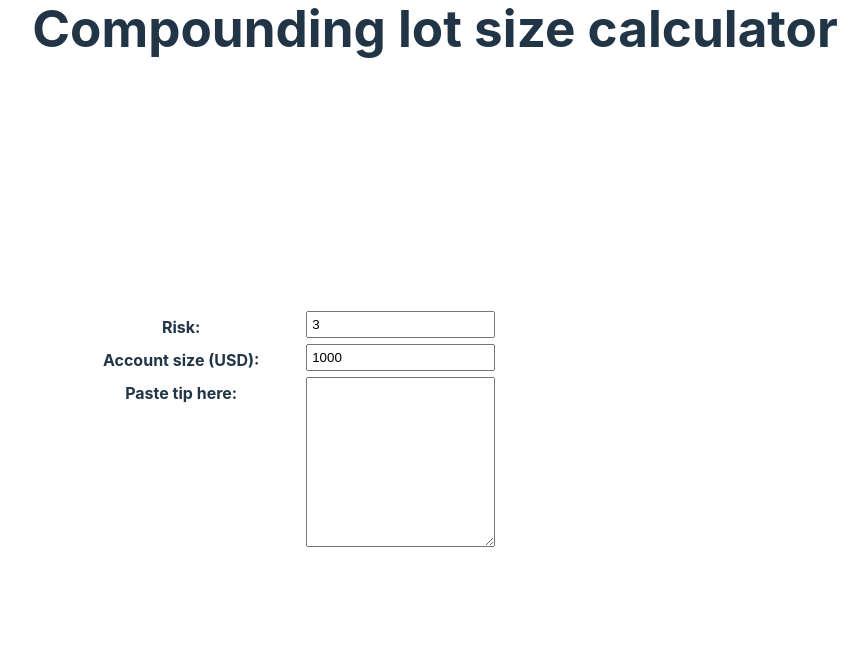
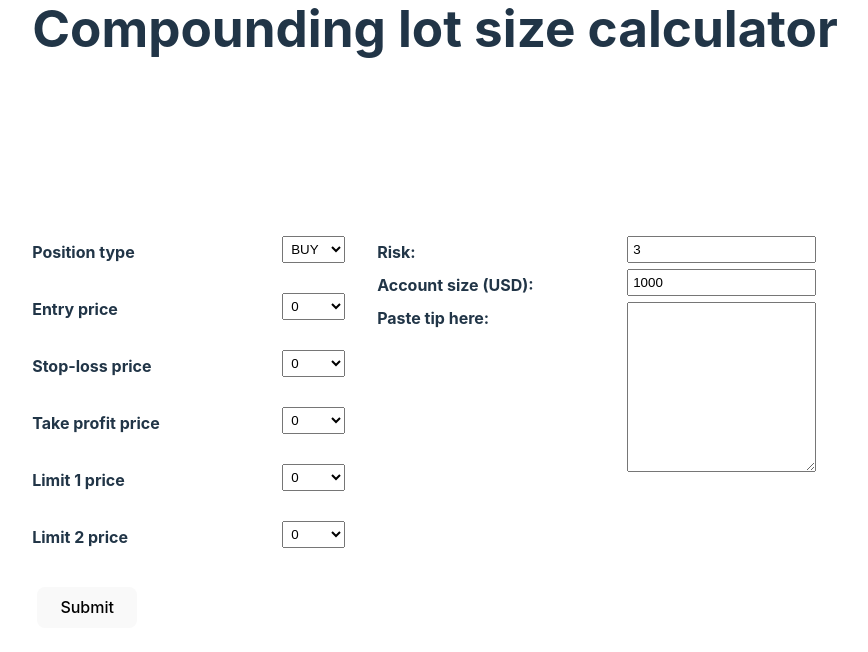
Before and after one commit to fivethreeo/calculate-compounding, a React (Vite) app: page / in a window 1280 px wide. Shown: the top 652 px of the page, without its empty margins (205-1073 px from the left). Built offline with nearby package versions, Linux system fonts and the light colour scheme.

Commit message:
Working parsing

```diff
--- a/src/App.tsx
+++ b/src/App.tsx
@@ -1,63 +1,155 @@
-import {Decimal} from 'decimal.js';
-import { useState } from "react";
+import { Decimal } from "decimal.js";
+import { useReducer, useState } from "react";
 import reactLogo from "./assets/react.svg";
 import "./App.css";
 
 import { useId, useCallback } from "react";
 const pricesRe = /(\d{4}(\.\d?\d)?)/g;
+const buySellRe = /sell/gi;
+/*
 function usePriceOptions(): [string[], JSX.Element, (value: string) => void] {
   const [prices, setPrices] = useState<string[]>([]);
   const setPricesFromValue = useCallback((value: string): void => {
     setPrices(Array.from(value.matchAll(pricesRe)).map((match) => match[0]));
   }, []);
 
-  return [
-    prices,
-    <>
-      <option value=""></option>
-      {prices.map((object, i) => (
-        <option value={object} key={i}>
-          {object}
-        </option>
-      ))}
-    </>,
-    setPricesFromValue,
-  ];
+  return [prices, setPricesFromValue];
 }
+*/
+type tipPrices = {
+  [key in "entry" | "stopLoss" | "takeProfit" | "order1" | "order2"]: Decimal;
+};
+
+type appState = {
+  accountSize: Decimal;
+  risk: number;
+  prices: tipPrices;
+  positionType: string;
+  pricesSet: boolean;
+};
+
+type appAction = {
+  type: string;
+  payload: string;
+};
+
+const appReducer = (state: appState, action: appAction): appState => {
+  switch (true) {
+    case ["entry", "stopLoss", "takeProfit", "order1", "order2"].includes(
+      action.type
+    ):
+      const newPrices = {
+        ...state.prices,
+        [action.type]: new Decimal(action.payload),
+      };
+      return {
+        ...state,
+        prices: newPrices,
+        pricesSet: Object.values(newPrices).every((value) => !value.isZero()),
+      };
+    case action.type == "accountSize":
+      return { ...state, accountSize: new Decimal(action.payload) };
+    case action.type == "risk":
+      return { ...state, risk: parseInt(action.payload) };
+    case action.type == "parseTip":
+      const positionType = buySellRe.test(action.payload) ? "SELL" : "BUY";
+
+      const prices = Array.from(action.payload.matchAll(pricesRe))
+        .map((v) => new Decimal(v[0]))
+        .sort((a, b) => (a.lessThan(b) ? 1 : -1));
+      console.log(prices.map((p) => p.toString()));
+      if (prices.length > 2) {
+        const newPrices = {
+          entry: positionType == "BUY" ? prices[1] : prices[prices.length-2],
+          stopLoss:
+            positionType == "BUY"
+              ? prices[prices.length-1]
+              : prices[0],
+          takeProfit:
+            positionType == "BUY"
+              ? prices[0]
+              : prices[prices.length - 1],
+          order1: positionType == "BUY" ? prices[2] : prices[2],
+          order2: positionType == "BUY" ? prices[3] : prices[1],
+        };
+
+        return { ...state, positionType, prices: newPrices };
+      }
+      case action.type == "positionType":
+        return { ...state, positionType: action.payload };
+
+
+  }
+  return state;
+};
 
 function App() {
   const accountSizeId = useId();
-
   const tipTextAreaId = useId();
+  const positionTypeSelectId = useId();
   const entrySelectId = useId();
   const tpSelectId = useId();
   const slSelectId = useId();
   const limit1SelectId = useId();
   const limit2SelectId = useId();
 
-  const [entry, setEntry] = useState(new Decimal(0));
-  const [tp, setTp] = useState(new Decimal(0));
-  const [sl, setSl] = useState(new Decimal(0));
-  const [limit1, setLimit1] = useState(new Decimal(0));
-  const [limit2, setLimit2] = useState(new Decimal(0));
-
+  const [state, dispatch] = useReducer(appReducer, {
+    accountSize: new Decimal(0),
+    risk: 3,
+    prices: {
+      entry: new Decimal(0),
+      stopLoss: new Decimal(0),
+      takeProfit: new Decimal(0),
+      order1: new Decimal(0),
+      order2: new Decimal(0),
+    },
+    positionType: "BUY",
+    pricesSet: false,
+  });
   const [accountSize, setAccountSize] = useState(1000);
 
   const riskInputId = useId();
   const [risk, setRisk] = useState(3);
 
-  const [prices, priceOptions, setPrices] = usePriceOptions();
-
+  const priceOptions = (
+    <>
+      {Object.values(state.prices).map((object, i) => (
+        <option value={object.toString()} key={i}>
+          {object.toString()}
+        </option>
+      ))}
+    </>
+  );
   return (
-    <div className="center intristic align">
+    <div className="center intristic">
       <div className="cover nopad">
         <h1>Compounding lot size calculator</h1>
         <form className="inner">
           <div className="with-sidebar">
             <div className="stack">
+              {
+                <>
+                  <div className="form-group">
+                    <label htmlFor="{positionTypeSelectId}">
+                      Position type
+                    </label>
 
-            {prices.length > 0 && (
-                <>
+                    <select
+                      className="input-control"
+                      id="{positionTypeSelectId}"
+                      name="entry"
+                      value={state.positionType}
+                      onChange={(e) =>
+                        dispatch({
+                          type: "positionType",
+                          payload: e.target.value,
+                        })
+                      }
+                    >
+                      <option value="BUY">BUY</option>
+                      <option value="SELL">SELL</option>
+                    </select>
+                  </div>
                   <div className="form-group">
                     <label htmlFor="{entrySelectId}">Entry price</label>
 
@@ -65,7 +157,10 @@ function App() {
                       className="input-control"
                       id="{entrySelectId}"
                       name="entry"
-                      onChange={(e) => setEntry(new Decimal(e.target.value))}
+                      value={state.prices.entry.toString()}
+                      onChange={(e) =>
+                        dispatch({ type: "entry", payload: e.target.value })
+                      }
                     >
                       {priceOptions}
                     </select>
@@ -77,7 +172,10 @@ function App() {
                       className="input-control"
                       id="{slSelectId}"
                       name="sl"
-                      onChange={(e) => setSl(new Decimal(e.target.value))}
+                      value={state.prices.stopLoss.toString()}
+                      onChange={(e) =>
+                        dispatch({ type: "stopLoss", payload: e.target.value })
+                      }
                     >
                       {priceOptions}
                     </select>
@@ -89,7 +187,13 @@ function App() {
                       className="input-control"
                       id="{tpSelectId}"
                       name="tp"
-                      onChange={(e) => setTp(new Decimal(e.target.value))}
+                      value={state.prices.takeProfit.toString()}
+                      onChange={(e) =>
+                        dispatch({
+                          type: "takeProfit",
+                          payload: e.target.value,
+                        })
+                      }
                     >
                       {priceOptions}
                     </select>
@@ -101,7 +205,10 @@ function App() {
                       className="input-control"
                       id="{limit1SelectId}"
                       name="l1"
-                      onChange={(e) => setLimit1(new Decimal(e.target.value))}
+                      value={state.prices.order1.toString()}
+                      onChange={(e) =>
+                        dispatch({ type: "order1", payload: e.target.value })
+                      }
                     >
                       {priceOptions}
                     </select>
@@ -113,7 +220,10 @@ function App() {
                       className="input-control"
                       id="{limit2SelectId}"
                       name="l2"
-                      onChange={(e) => setLimit2(new Decimal(e.target.value))}
+                      value={state.prices.order2.toString()}
+                      onChange={(e) =>
+                        dispatch({ type: "order2", payload: e.target.value })
+                      }
                     >
                       {priceOptions}
                     </select>
@@ -122,7 +232,7 @@ function App() {
                     <button type="button">Submit</button>
                   </div>
                 </>
-              )}
+              }
             </div>
             <div>
               <div className="form-group">
@@ -132,7 +242,9 @@ function App() {
                   className="input-control"
                   id={riskInputId}
                   name="risk"
-                  onChange={(e) => setRisk(parseInt(e.target.value))}
+                  onChange={(e) =>
+                    dispatch({ type: "risk", payload: e.target.value })
+                  }
                 />
               </div>
               <div className="form-group">
@@ -142,7 +254,9 @@ function App() {
                   className="input-control"
                   id={accountSizeId}
                   name="as"
-                  onChange={(e) => setAccountSize(parseInt(e.target.value))}
+                  onChange={(e) =>
+                    dispatch({ type: "accountSize", payload: e.target.value })
+                  }
                 />
               </div>
               <div className="form-group">
@@ -151,12 +265,13 @@ function App() {
                   className="input-control tip"
                   id={tipTextAreaId}
                   name="tip"
-                  onChange={(e) => setPrices(e.target.value)}
+                  onChange={(e) =>
+                    dispatch({ type: "parseTip", payload: e.target.value })
+                  }
                 />
               </div>
 
-              { !entry.isZero()&&!sl.isZero()&&!limit1.isZero()&&!limit2.isZero()&& <p>All set</p>}
-
+              {state.pricesSet && <p>All set</p>}
             </div>
           </div>
         </form>
```
